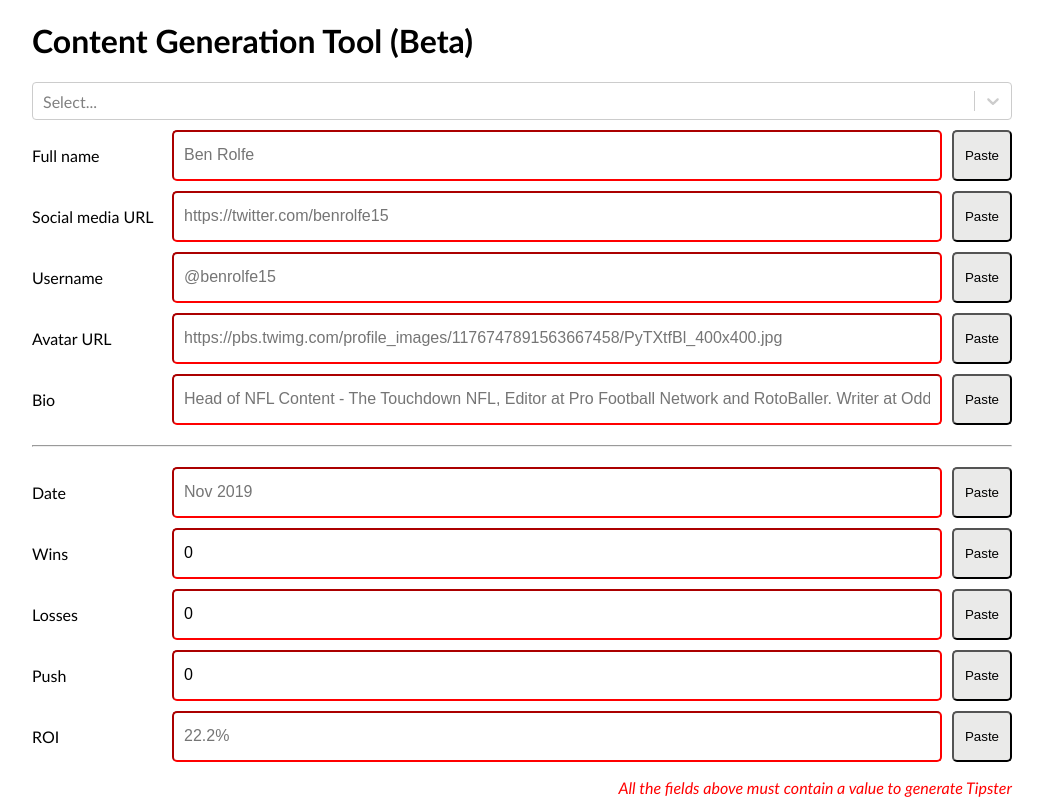
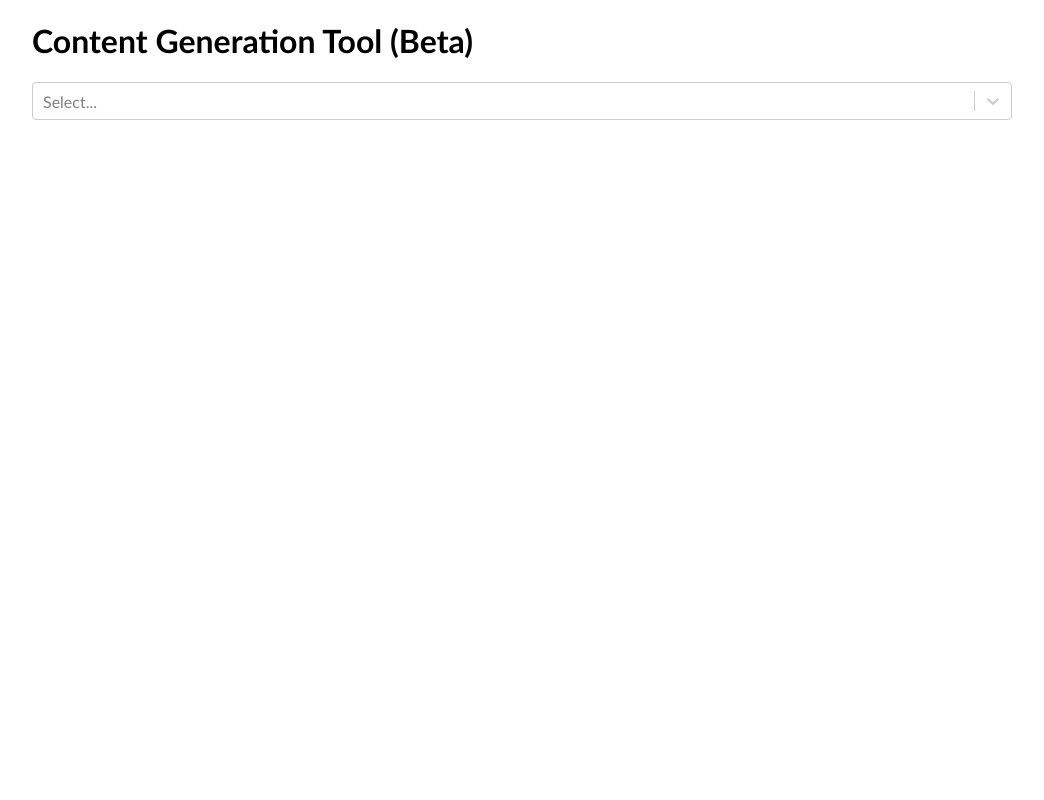
Before and after one commit to LorenzoKoundouris/content-generation-tool, a React (Create React App) app: page / in a window 1280 px wide. Shown: the top 800 px of the page, without its empty margins (118-1162 px from the left). Built offline with nearby package versions, Linux system fonts and the light colour scheme.

Commit message:
fix hardcoded content form

```diff
--- a/src/App.tsx
+++ b/src/App.tsx
@@ -23,8 +23,7 @@ function App() {
           value={selectedOption}
           handleChange={handleChange}
         />
-        {/* {selectedOption && <ContentForm type={selectedOption.value} />} */}
-        <ContentForm type={"tipster"} />
+        {selectedOption && <ContentForm type={selectedOption.value} />}
       </Body>
     </Container>
   );
```
